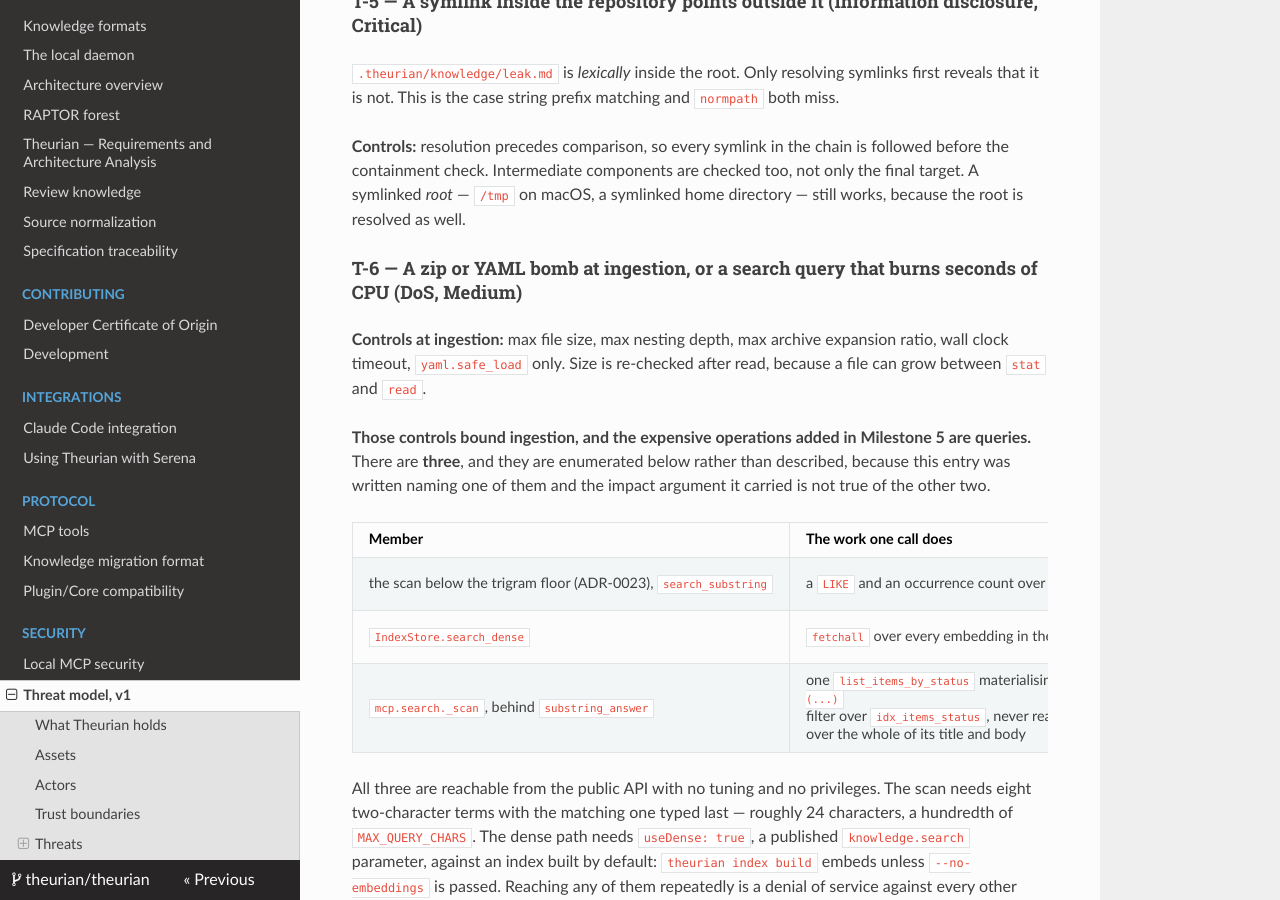
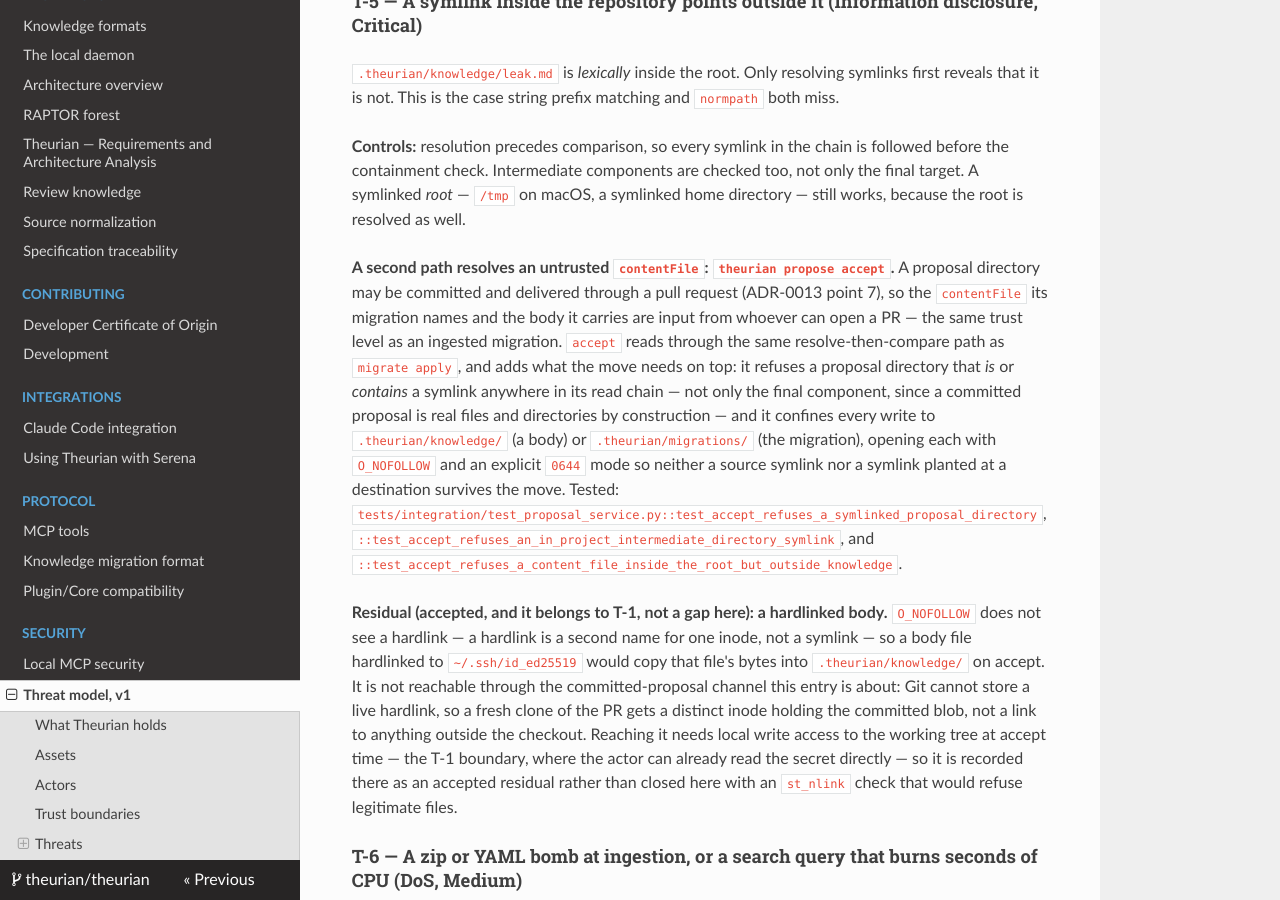
Before and after one commit to theurian/theurian, an MkDocs documentation site: the page built from docs/security/threat-model.md, in a window 1280 px wide and 900 px high, scrolled down 8204 px. Built offline with MkDocs 1.6.1, drawn with Linux system fonts in a browser that asks for light colours; some of the changed text lies outside the part shown.

Commit message:
docs(security): record propose accept under T-5 and fix the stale reachable-member note
Add theurian propose accept as a second path that resolves an untrusted
contentFile (a committed proposal is PR-delivered input, ADR-0013 point 7), with
its controls: reject any symlink in the read chain, confine writes to
.theurian/knowledge/ and .theurian/migrations/, O_NOFOLLOW plus explicit 0644 on
every write. Record the hardlinked-body residual as accepted under the T-1
local-write boundary, since Git cannot commit a live hardlink. Update the note
that named theurian propose the reachable member of a defect class: it is now
registered (#212).

Signed-off-by: Takehide Uchida <utchy007@gmail.com>

```diff
--- a/docs/security/threat-model.md
+++ b/docs/security/threat-model.md
@@ -392,6 +392,34 @@
 followed before the containment check. Intermediate components are checked too,
 not only the final target. A symlinked *root* — `/tmp` on macOS, a symlinked home
 directory — still works, because the root is resolved as well.
+
+**A second path resolves an untrusted `contentFile`: `theurian propose accept`.**
+A proposal directory may be committed and delivered through a pull request
+(ADR-0013 point 7), so the `contentFile` its migration names and the body it
+carries are input from whoever can open a PR — the same trust level as an
+ingested migration. `accept` reads through the same resolve-then-compare path as
+`migrate apply`, and adds what the move needs on top: it refuses a proposal
+directory that *is* or *contains* a symlink anywhere in its read chain — not only
+the final component, since a committed proposal is real files and directories by
+construction — and it confines every write to `.theurian/knowledge/` (a body) or
+`.theurian/migrations/` (the migration), opening each with `O_NOFOLLOW` and an
+explicit `0644` mode so neither a source symlink nor a symlink planted at a
+destination survives the move. Tested:
+`tests/integration/test_proposal_service.py::test_accept_refuses_a_symlinked_proposal_directory`,
+`::test_accept_refuses_an_in_project_intermediate_directory_symlink`, and
+`::test_accept_refuses_a_content_file_inside_the_root_but_outside_knowledge`.
+
+**Residual (accepted, and it belongs to T-1, not a gap here): a hardlinked body.**
+`O_NOFOLLOW` does not see a hardlink — a hardlink is a second name for one inode,
+not a symlink — so a body file hardlinked to `~/.ssh/id_ed25519` would copy that
+file's bytes into `.theurian/knowledge/` on accept. It is not reachable through
+the committed-proposal channel this entry is about: Git cannot store a live
+hardlink, so a fresh clone of the PR gets a distinct inode holding the committed
+blob, not a link to anything outside the checkout. Reaching it needs local write
+access to the working tree at accept time — the T-1 boundary, where the actor can
+already read the secret directly — so it is recorded there as an accepted residual
+rather than closed here with an `st_nlink` check that would refuse legitimate
+files.
 
 #### T-6 — A zip or YAML bomb at ingestion, or a search query that burns seconds of CPU (DoS, Medium)
 
@@ -1186,8 +1214,12 @@
 `coreCompatibility.minimum` is raised. "Reached users" and "the one most likely
 to be read" are therefore true of the *shape* of the defect and false of any
 user today — which downgrades it from shipped-and-wrong to correct-but-
-unreachable, and is why the reachable member of the class is `theurian propose`
-rather than this one ([#89](https://github.com/theurian/theurian/issues/89)).
+unreachable, and is why the reachable member of the class *was* `theurian propose`
+rather than this one. That member has since closed:
+[#212](https://github.com/theurian/theurian/issues/212) registered `theurian
+propose` and `theurian propose accept` (closing
+[#89](https://github.com/theurian/theurian/issues/89)), so the plugin command now
+shells out to a command that exists rather than documenting one that does not.
 
 **That printing is true only from [#90](https://github.com/theurian/theurian/pull/90).**
 Before it, `lib.sh` opened `set -euo pipefail` and `session-start.sh` sources it,
```
